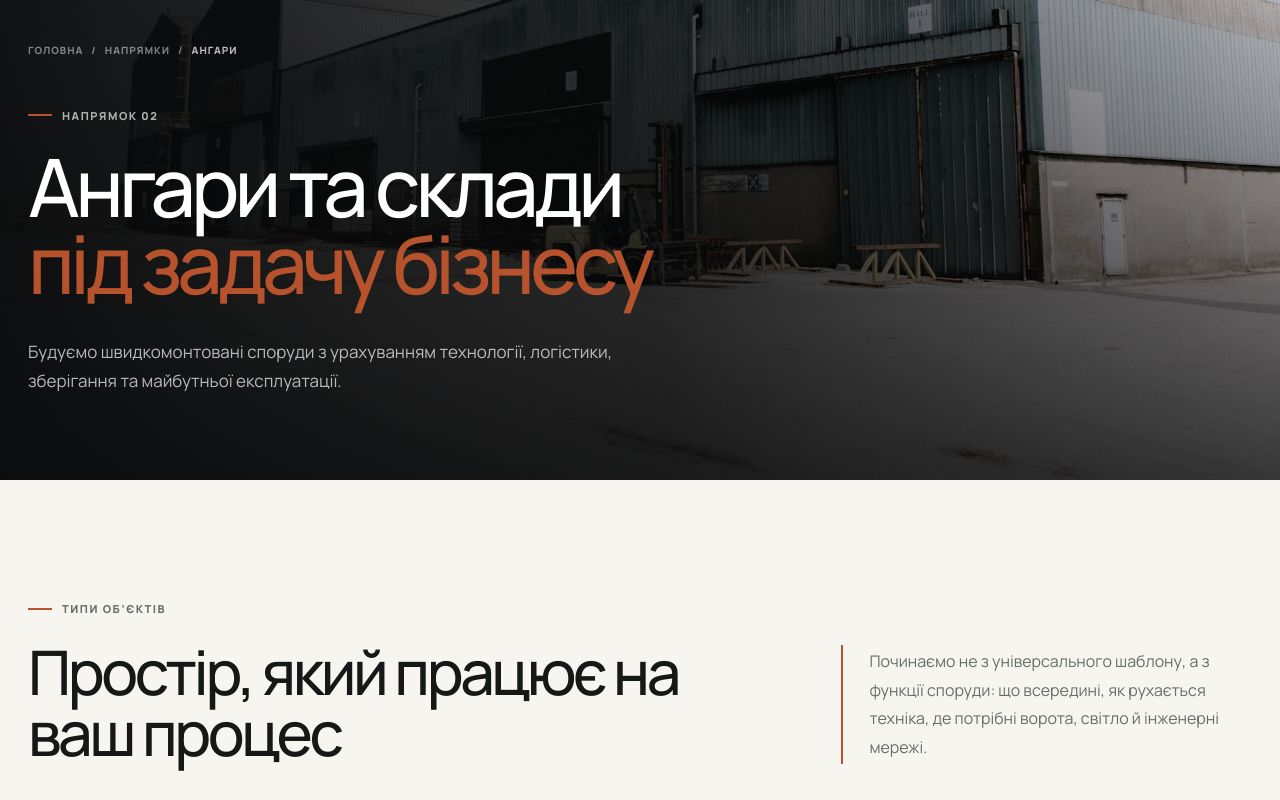
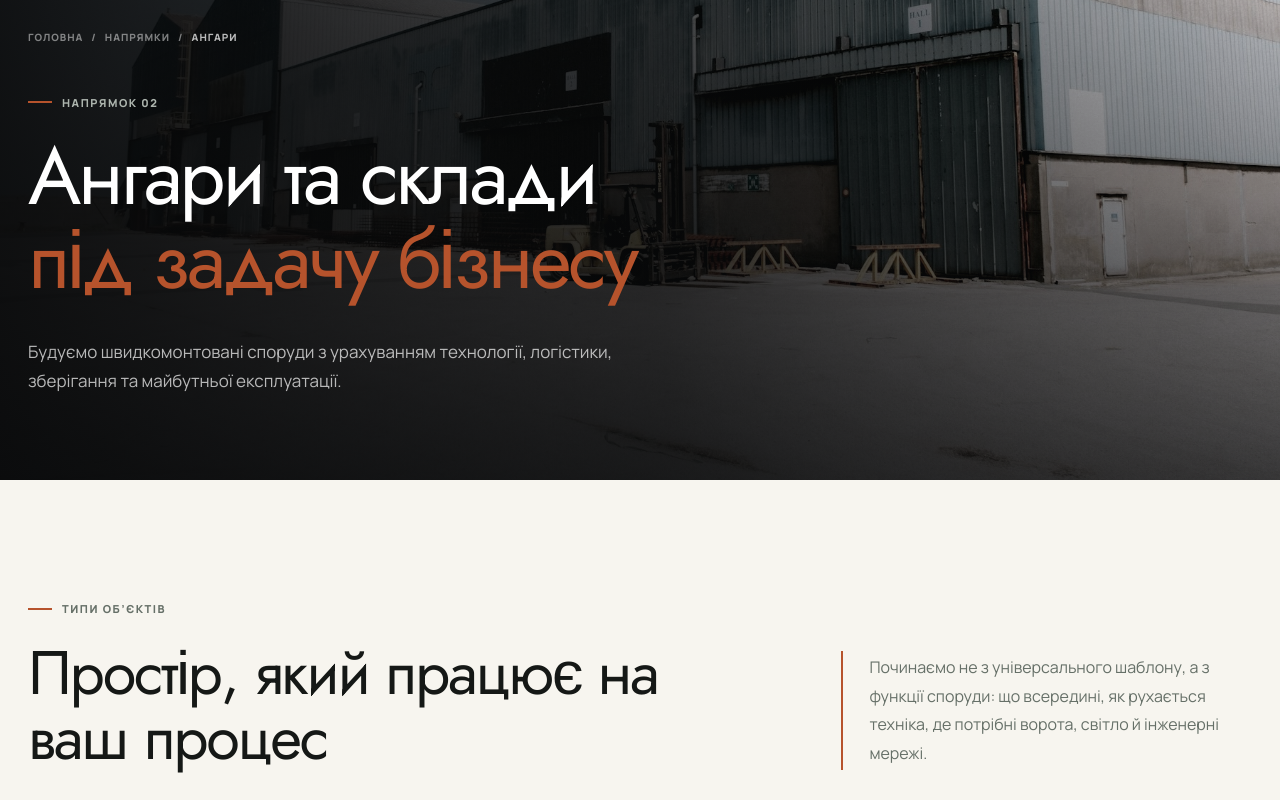
Before and after one commit to leusd100/rubikon-build, a Next.js app: page /angary in a window 1280 px wide. Shown: the part 280-1080 px from the top of the page. Built offline with nearby package versions, Linux system fonts and the light colour scheme.

Commit message:
Use Jost for display typography

```diff
--- a/app/globals.css
+++ b/app/globals.css
@@ -44,9 +44,9 @@ section[id] { scroll-margin-top: 98px; }
 .brand { display: inline-flex; align-items: center; gap: 15px; line-height: 1; }
 .brand-slash { width: 6px; height: 52px; flex: 0 0 auto; background: var(--accent); transform: skew(-17deg); transform-origin: center; }
 .brand-name { display: grid; letter-spacing: .06em; }
-.brand-name b { font: 400 24px/1 var(--font-logo), var(--font-manrope), sans-serif; letter-spacing: .075em; white-space: nowrap; }
+.brand-name b { font: 400 24px/1 var(--font-display), var(--font-manrope), sans-serif; letter-spacing: .075em; white-space: nowrap; }
 .brand-name b em { color: inherit; font-style: normal; font-weight: 400; }
-.brand-name small { margin-top: 8px; color: rgba(255,255,255,.58); font: 500 8px/1 var(--font-logo), var(--font-manrope), sans-serif; letter-spacing: .23em; text-transform: uppercase; white-space: nowrap; }
+.brand-name small { margin-top: 8px; color: rgba(255,255,255,.58); font: 500 8px/1 var(--font-display), var(--font-manrope), sans-serif; letter-spacing: .23em; text-transform: uppercase; white-space: nowrap; }
 .desktop-nav { display: flex; align-items: center; gap: 36px; font-size: 16px; font-weight: 720; letter-spacing: .012em; }
 .desktop-nav a { position: relative; }
 .desktop-nav a::after { content: ''; position: absolute; left: 0; right: 100%; bottom: -7px; height: 2px; background: var(--accent); transition: right .25s ease; }
@@ -73,7 +73,7 @@ section[id] { scroll-margin-top: 98px; }
   text-transform: uppercase;
   line-height: .98;
 }
-.hero h1 { max-width: 1080px; font-family: var(--font-manrope), sans-serif; font-size: clamp(56px, 6.4vw, 96px); font-weight: 500; line-height: .98; letter-spacing: -.055em; text-transform: none; }
+.hero h1 { max-width: 1100px; font-family: var(--font-display), var(--font-manrope), sans-serif; font-size: clamp(56px, 6.2vw, 94px); font-weight: 400; line-height: 1.06; letter-spacing: -.035em; text-transform: none; }
 .hero h1 em { color: var(--accent); font-style: normal; }
 .hero-lead { max-width: 650px; margin: 34px 0 0; color: rgba(255,255,255,.7); font-size: 17px; line-height: 1.7; }
 .hero-actions { display: flex; align-items: center; gap: 32px; margin-top: 40px; }
@@ -102,7 +102,7 @@ section[id] { scroll-margin-top: 98px; }
 .ghost-word { position: absolute; top: -42px; right: -20px; color: rgba(21,24,22,.035); font: 600 clamp(150px, 24vw, 360px)/1 var(--font-condensed), sans-serif; letter-spacing: -.055em; pointer-events: none; }
 .section-head { display: grid; grid-template-columns: 1fr 1.25fr .8fr; align-items: end; gap: 48px; margin-bottom: 66px; }
 .section-head .eyebrow { align-self: start; }
-.section-head h2, .promise-copy h2, .contact h2 { font-family: var(--font-manrope), sans-serif; font-size: clamp(44px, 4.8vw, 68px); font-weight: 500; letter-spacing: -.05em; text-transform: none; }
+.section-head h2, .promise-copy h2, .contact h2 { font-family: var(--font-display), var(--font-manrope), sans-serif; font-size: clamp(44px, 4.8vw, 68px); font-weight: 400; line-height: 1.04; letter-spacing: -.035em; text-transform: none; }
 .section-head > p:last-child { margin: 0; color: var(--muted); font-size: 15px; line-height: 1.75; }
 .section-head-balanced { position: relative; grid-template-columns: minmax(0, 1.22fr) minmax(330px, .68fr); align-items: end; gap: clamp(48px, 6vw, 78px); margin-bottom: 52px; padding-bottom: 38px; border-bottom: 1px solid var(--line); }
 .section-head-balanced::after { content: ''; position: absolute; left: 0; bottom: -1px; width: 72px; height: 2px; background: var(--accent); }
@@ -127,7 +127,7 @@ section[id] { scroll-margin-top: 98px; }
 .directions { color: white; background: var(--deep); }
 .directions-head { position: relative; display: grid; grid-template-columns: 1.22fr .68fr; align-items: end; gap: clamp(48px, 6vw, 78px); margin-bottom: 54px; padding-bottom: 38px; border-bottom: 1px solid rgba(255,255,255,.18); }
 .directions-head::after { content: ''; position: absolute; left: 0; bottom: -1px; width: 72px; height: 2px; background: var(--accent); }
-.directions-head h2 { max-width: 850px; margin: 0; font-size: clamp(46px, 5.3vw, 72px); font-weight: 500; line-height: 1; letter-spacing: -.055em; }
+.directions-head h2 { max-width: 850px; margin: 0; font-family: var(--font-display), var(--font-manrope), sans-serif; font-size: clamp(46px, 5.3vw, 72px); font-weight: 400; line-height: 1.04; letter-spacing: -.035em; }
 .directions-head > p { max-width: 470px; margin: 0; padding: 2px 0 2px 26px; color: rgba(255,255,255,.68); border-left: 2px solid var(--accent); font-size: 16px; line-height: 1.75; }
 .direction-grid { display: grid; grid-template-columns: 1.15fr .85fr; grid-template-rows: 360px 360px 330px; gap: 18px; }
 .direction-card { position: relative; min-height: 320px; overflow: hidden; background: #272a30; }
@@ -143,7 +143,7 @@ section[id] { scroll-margin-top: 98px; }
 .direction-card.facade img { object-position: center 50%; }
 .direction-number { position: absolute; top: 30px; left: 34px; color: white; font: 600 14px/1 var(--font-condensed), sans-serif; letter-spacing: .1em; }
 .direction-copy { position: absolute; left: 36px; right: 106px; bottom: 34px; }
-.direction-copy strong { display: block; margin: 0; font: 500 clamp(30px, 3.15vw, 48px)/1.02 var(--font-manrope), sans-serif; letter-spacing: -.045em; }
+.direction-copy strong { display: block; margin: 0; font: 400 clamp(30px, 3.15vw, 48px)/1.06 var(--font-display), var(--font-manrope), sans-serif; letter-spacing: -.03em; }
 .direction-card:not(.wide) .direction-copy strong { font-size: clamp(28px, 2.7vw, 40px); }
 .direction-copy small { display: block; max-width: 620px; margin: 16px 0 0; color: rgba(255,255,255,.76); font-size: 15px; line-height: 1.6; }
 .direction-arrow { position: absolute; right: 28px; bottom: 28px; display: grid; place-items: center; width: 60px; height: 60px; border: 1px solid rgba(255,255,255,.68); border-radius: 50%; font-size: 22px; transition: color .25s ease, background .25s ease, border-color .25s ease; }
@@ -218,7 +218,7 @@ section[id] { scroll-margin-top: 98px; }
 .breadcrumb a:hover { color: white; }
 .breadcrumb b { color: rgba(255,255,255,.72); font-weight: 800; }
 .breadcrumb i { font-style: normal; }
-.subhero h1, .service-subhero h1 { margin: 0; font-family: var(--font-manrope), sans-serif; font-size: clamp(58px, 6.3vw, 90px); font-weight: 500; line-height: .96; letter-spacing: -.06em; }
+.subhero h1, .service-subhero h1 { margin: 0; font-family: var(--font-display), var(--font-manrope), sans-serif; font-size: clamp(58px, 6.3vw, 90px); font-weight: 400; line-height: 1.04; letter-spacing: -.04em; }
 .subhero h1 em, .service-subhero h1 em { color: var(--accent); font-style: normal; }
 .subhero-side > p { margin: 0; color: rgba(255,255,255,.7); font-size: 16px; line-height: 1.75; }
 .subhero-stats { display: grid; grid-template-columns: 1fr 1fr; margin-top: 48px; border-top: 1px solid rgba(255,255,255,.2); }
@@ -243,7 +243,7 @@ section[id] { scroll-margin-top: 98px; }
 .page-image { position: relative; min-height: 570px; overflow: hidden; background: #d7d8d3; }
 .page-image-tall { min-height: 680px; }
 .page-image img { object-fit: cover; filter: saturate(.68) contrast(1.04); }
-.copy-column h2, .page-heading h2, .sticky-heading h2, .faq-grid h2, .page-cta h2 { margin: 0; font-family: var(--font-manrope), sans-serif; font-size: clamp(44px, 4.8vw, 66px); font-weight: 500; line-height: 1; letter-spacing: -.055em; }
+.copy-column h2, .page-heading h2, .sticky-heading h2, .faq-grid h2, .page-cta h2 { margin: 0; font-family: var(--font-display), var(--font-manrope), sans-serif; font-size: clamp(44px, 4.8vw, 66px); font-weight: 400; line-height: 1.05; letter-spacing: -.035em; }
 .copy-column > p:not(.eyebrow) { margin: 22px 0 0; color: var(--muted); font-size: 15px; line-height: 1.85; }
 .copy-column .lead-copy { margin-top: 32px; color: #444b46; font-size: 18px; line-height: 1.7; }
 .page-heading { margin-bottom: 54px; }
--- a/app/layout.tsx
+++ b/app/layout.tsx
@@ -14,9 +14,9 @@ const condensed = IBM_Plex_Sans_Condensed({
   weight: ['400', '500', '600', '700'],
 });
 
-const logo = Jost({
-  variable: '--font-logo',
-  subsets: ['latin'],
+const display = Jost({
+  variable: '--font-display',
+  subsets: ['cyrillic', 'latin'],
   weight: ['400', '500'],
 });
 
@@ -81,7 +81,7 @@ const organizationData = {
 export default function RootLayout({ children }: Readonly<{ children: React.ReactNode }>) {
   return (
     <html lang="uk">
-      <body className={`${manrope.variable} ${condensed.variable} ${logo.variable}`}>
+      <body className={`${manrope.variable} ${condensed.variable} ${display.variable}`}>
         <script
           type="application/ld+json"
           dangerouslySetInnerHTML={{ __html: JSON.stringify(organizationData) }}
```
